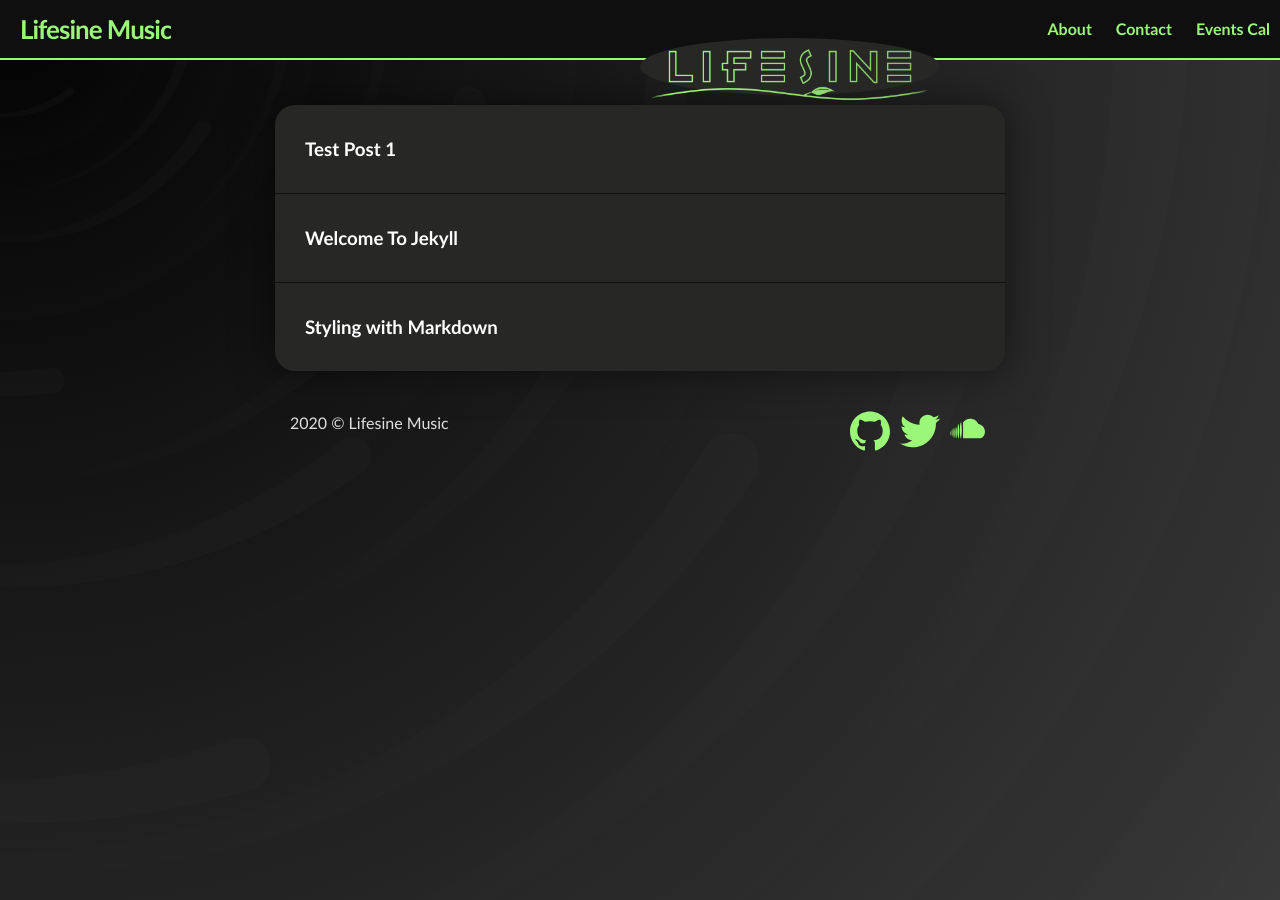
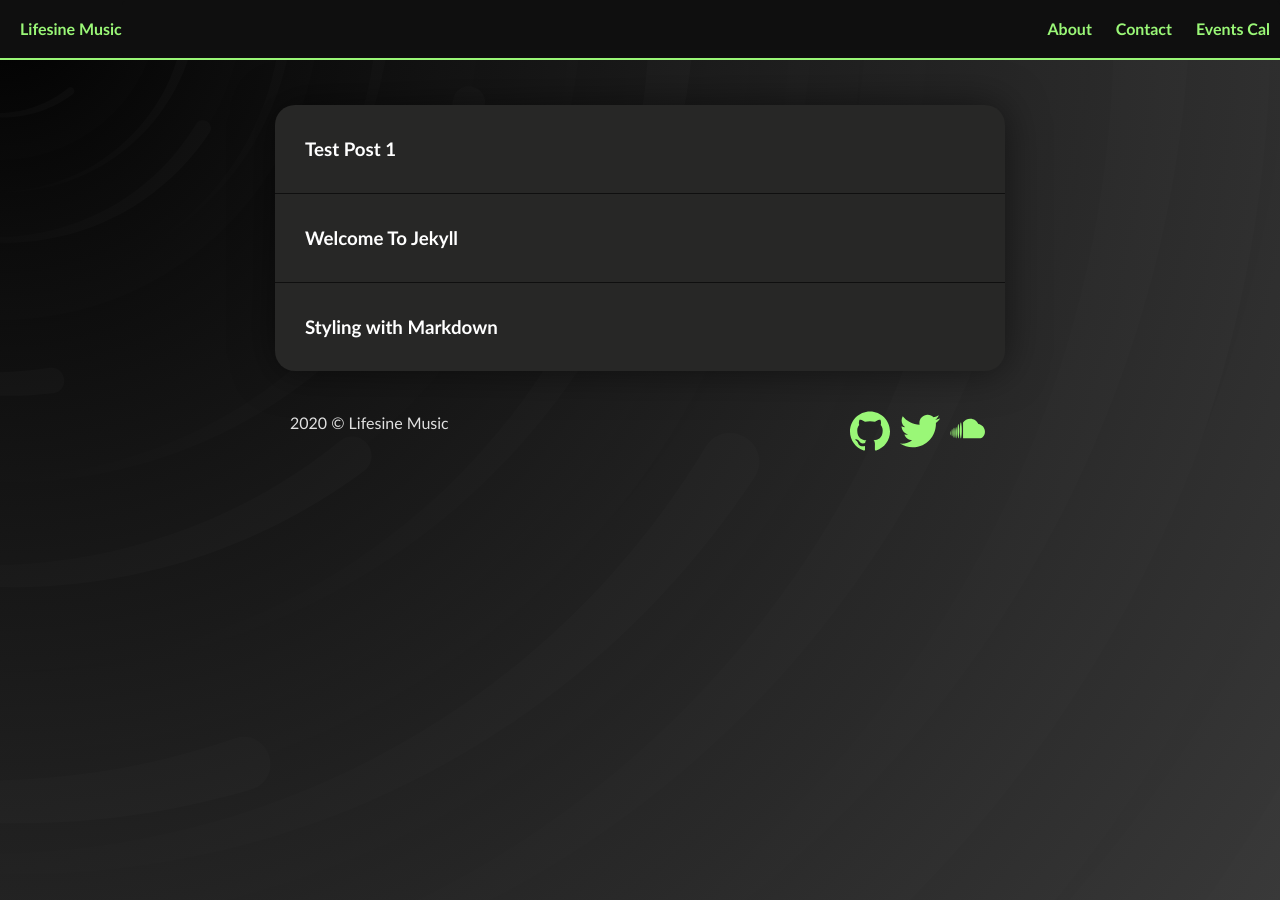
Before and after one commit to Lifesine/lifesine.github.io, a Jekyll site: the page built from index.md, in a window 1280 px wide. Built offline with Jekyll 4.4.1, drawn with Linux system fonts in a browser that asks for light colours.

Commit message:
lots of icon changes

```diff
--- a/_config.yml
+++ b/_config.yml
@@ -1,5 +1,6 @@
 title: Lifesine Music
 iconURL: assets/logos/ls_logo_wide_tr_v2_900x170.png
+logoURL: assets/logos/ls_logo_wide_v2_1000x300.png
 theme: jekyll-theme-leaf
 
 # for a clean URL
--- a/_includes/header.html
+++ b/_includes/header.html
@@ -34,8 +34,8 @@
   {%- endif -%}
 
 
-  <div class="site-icon">
+ <!-- <div class="site-icon">
     <img src="{{ site.iconURL }}" />
   </div>
-
+-->
 </header>
--- a/_sass/_layout-header.scss
+++ b/_sass/_layout-header.scss
@@ -11,7 +11,7 @@
     padding-left:20px;
     font-weight: 600;
 }
-
+/*
 .site-title {
     @include relative-font-size(1.625);
     letter-spacing: -1px;
@@ -26,7 +26,16 @@
       padding-right: 45px;
     }
 }
+*/
+.site-logo {
+    position: absolute;
+    left: 1%;
+    top:100%;
+    width: 200px;
+    height: 60px;
+}
 
+/*
 .site-icon {
     position: absolute;
     left: 50%;
@@ -43,6 +52,7 @@
       margin-top: -25px;
     }
 }
+*/
 
 .site-nav {
     position: absolute;
```
